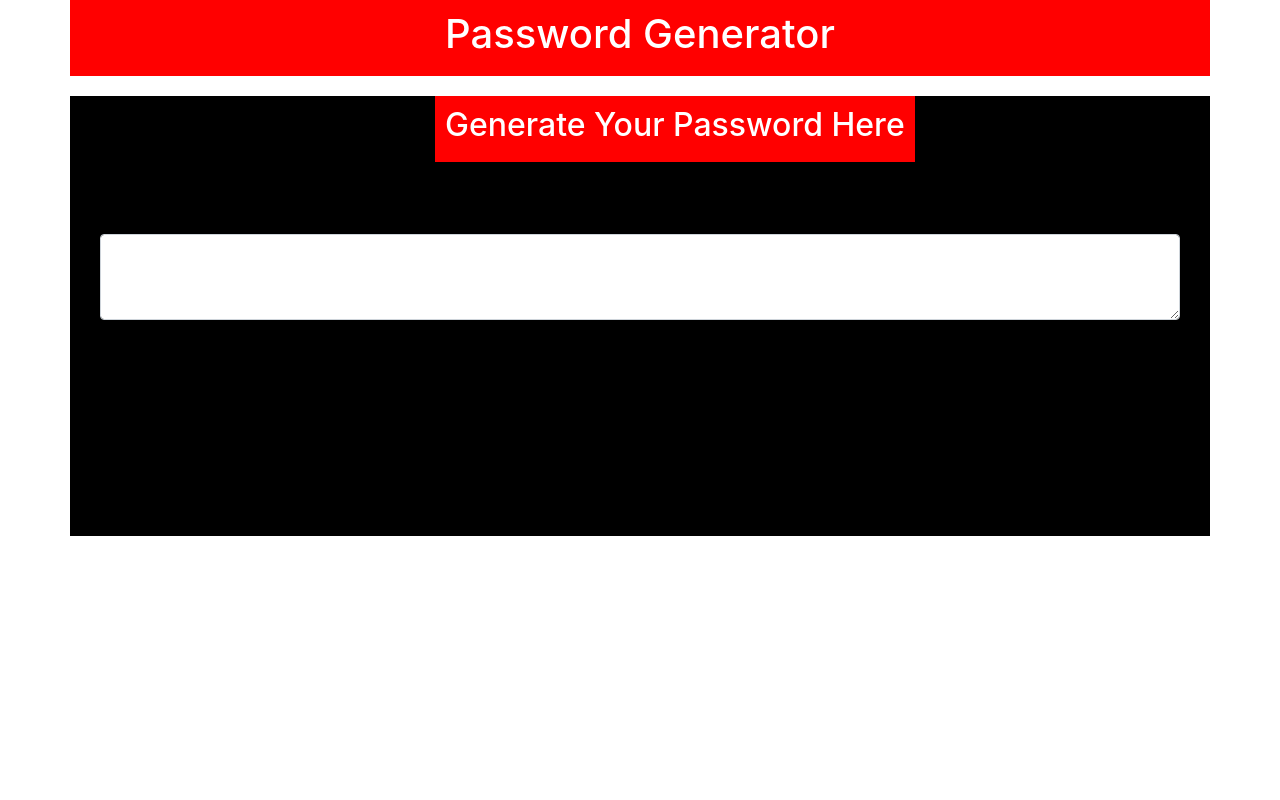
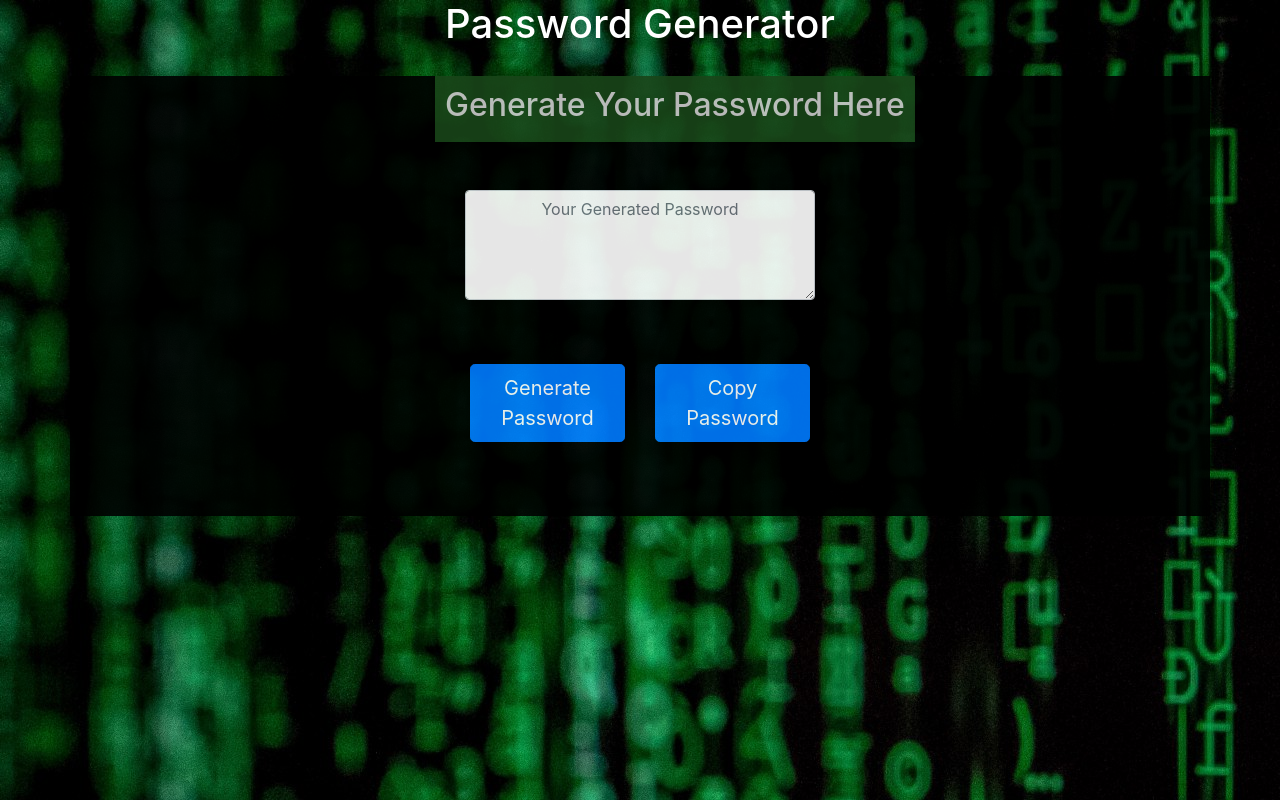
Before and after one commit to JGABREU2145/homework-3, a plain HTML site: page index.html in a window 1280 px wide. Drawn offline with nearby package versions, Linux system fonts and the light colour scheme.

Commit message:
HTML done, need JS

```diff
--- a/index.html
+++ b/index.html
@@ -10,12 +10,15 @@
         #pad{
         padding-top: 20px;
         }
-        #back{background: black;
+        #back{
+        background: black;
+        opacity: 0.9;
         height: 440px;
         }
         #namebox{
         color: white;
-        background-color:red;
+        opacity: 0.8;
+        background-color:rgb(32, 87, 32);
         padding: 10px;
         text-align: center;
         }
@@ -25,23 +28,18 @@
     <title>Password Generator</title>
 </head>
 
-<body background="assets/images/prism.png">
+<body background="images/hack.jpeg">
 
     <div class="container">
-
         <div>
-
             <div class="row">
-                    <div class="col-12" id="namebox">
+                <div class="col-12" style="text-align: center; color: white;">
                     <h1>Password Generator</h1>
                 </div>
             </div>
         </div>
-
         <div class="row" id="pad"></div>
-
             <div class ="row" id ="back">
-
                 <div class="col-12">
                     <div class="row">
                         <div class="col-4"></div>
@@ -52,22 +50,33 @@
                             </div>
                     </div>
                     <br>
-                    <br>
-
-                        <div>
-                            <div class="col-12">
+                    <div class="row">
+                        <div class="col-4"></div>
+                        <div class="col-4">
                             <div class="form-group">
                                 <label for="exampleFormControlTextarea1"></label>
-                                    <textarea class="form-control" id="exampleFormControlTextarea1" rows="3"></textarea>
+                                <textarea class="form-control" id="text" rows="4" placeholder="Your Generated Password" style="text-align: center;"></textarea>
+                            </div>
+                        </div>
+                    </div>
+                    <br>
+                    <br>
+                    <div class="container">
+                        <div class="row">
+                            <div class="col-4"></div>
+                                <div class="col-2">
+                                    <button type="button" class="btn btn-primary btn-lg" id="genPass">Generate Password</button>
+                                </div>
+                                <div class="col-2">
+                                        <button type="button" class="btn btn-primary btn-lg" id="copyPass">Copy Password</button>
+                                </div>
                             </div>
                     </div>
                 </div>
             </div>
 
-            </div>
-
 
     </div>
-
+    <script type="text/javascript" src="/.script.js"></script>
 </body>
 </html>
```
Also changed, not shown: script.js (+20 -48 lines), images/hack.jpeg (added). Lines whose indentation alone changed are shown as unchanged.
